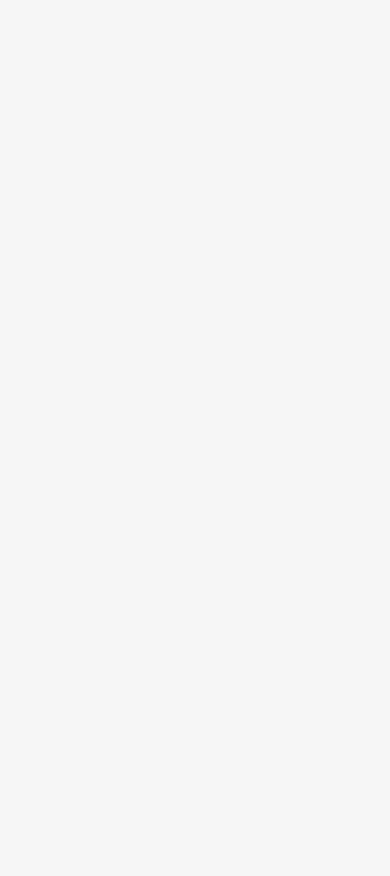
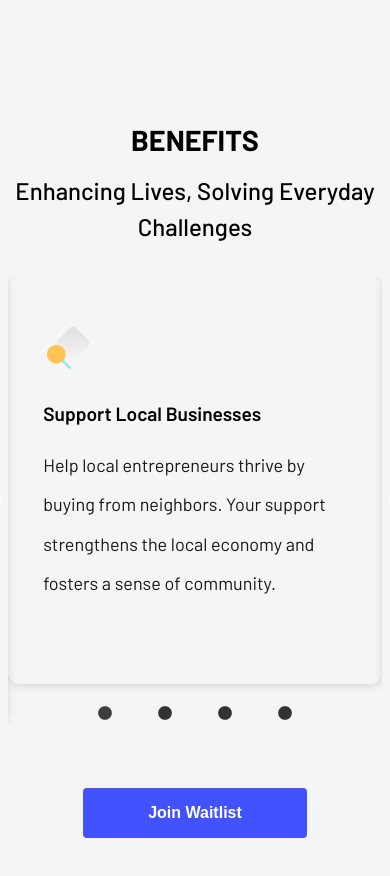
Before and after one commit to Zavi254/Jirani-Connect, a React (Vite) app: page / in a window 390 px wide. Shown: the part 3745-4621 px from the top of the page. Before the commit the page ends 3867 px from the top, so only its background shows below. Built offline with nearby package versions, Linux system fonts and the light colour scheme.

Commit message:
Partial benefits section implemented for the mobile devices

```diff
--- a/package.json
+++ b/package.json
@@ -11,7 +11,9 @@
   },
   "dependencies": {
     "react": "^18.3.1",
-    "react-dom": "^18.3.1"
+    "react-dom": "^18.3.1",
+    "react-slick": "^0.30.2",
+    "slick-carousel": "^1.8.1"
   },
   "devDependencies": {
     "@types/react": "^18.3.3",
--- a/src/App.jsx
+++ b/src/App.jsx
@@ -1,3 +1,4 @@
+import Benefits from "./components/Benefits";
 import Discover from "./components/Discover";
 import Header from "./components/Header";
 import HeroSection from "./components/HeroSection";
@@ -10,6 +11,7 @@ function App() {
       <HeroSection />
       <Discover />
       <HowItWorks />
+      <Benefits />
     </div>
   );
 }
--- /dev/null
+++ b/src/components/Benefits.jsx
@@ -0,0 +1,44 @@
+import { useState } from "react";
+import Slider from "react-slick";
+import "slick-carousel/slick/slick.css";
+import "slick-carousel/slick/slick-theme.css";
+import "../styles/Benefits.css";
+import data from "../data/data.json";
+
+const Benefits = () => {
+  const [currentSlide, setCurrentSlide] = useState(0);
+
+  const settings = {
+    dots: true,
+    infinite: true,
+    speed: 500,
+    slidesToShow: 1,
+    slidesToScroll: 1,
+    afterChange: (current) => setCurrentSlide(current),
+  };
+
+  return (
+    <section id="benefits">
+      <h2 className="benefits-headline">{data.benefits.title}</h2>
+      <p className="benefits-subheadline"> {data.benefits.sub_headline}</p>
+      <div className="benefits-cards-container">
+        <Slider {...settings}>
+          {data.benefits.cards.map((card, index) => (
+            <div key={index} className="benefit-card">
+              <img
+                src={card.image.src}
+                alt={card.image.alt}
+                className="benefit-icon"
+              />
+              <p className="benefit-card-title">{card.title}</p>
+              <p className="benefit-card-description">{card.description}</p>
+            </div>
+          ))}
+        </Slider>
+      </div>
+      <button className="benefit-btn">Join Waitlist</button>
+    </section>
+  );
+};
+
+export default Benefits;
--- a/src/components/HowItWorks.jsx
+++ b/src/components/HowItWorks.jsx
@@ -8,7 +8,7 @@ const HowItWorks = () => {
     <section id="how-it-works" data-aos="fade-up">
       <h2 className="how-it-works-title">{title}</h2>
       {cards.map((card, index) => (
-        <div className="how-it-works-card-container">
+        <div key={index} className="how-it-works-card-container">
           <h3>{card.title}</h3>
           <div className="how-it-works-card" data-aos="flip-right">
             <div className="how-it-works-card-image-container">
--- a/src/data/data.json
+++ b/src/data/data.json
@@ -48,5 +48,43 @@
                 "description": "Engage with other residents  who are interested in what you offer. Facilitate transactions and build lasting relationships with your customers."
             }
         ]
+    },
+    "benefits": {
+        "title": "BENEFITS",
+        "sub_headline": " Enhancing Lives, Solving Everyday Challenges",
+        "cards": [
+            {
+                "title": "Support Local Businesses",
+                "image": {
+                    "src": "/assets/images/benefits/benefit-icon.svg",
+                    "alt": "benefit icon"
+                },
+                "description": "Help local entrepreneurs thrive by buying from neighbors. Your support strengthens the local economy and fosters a sense of community."
+            },
+            {
+                "title": "Convenient Access",
+                "image": {
+                    "src": "/assets/images/benefits/benefit-icon.svg",
+                    "alt": "benefit icon"
+                },
+                "description": "Easily find and purchase goods and services from trusted neighbors. Enjoy the convenience of local shopping without the hassle of traveling far."
+            },
+            {
+                "title": "Grow Your Business Locally",
+                "image": {
+                    "src": "/assets/images/benefits/benefit-icon.svg",
+                    "alt": "benefit icon"
+                },
+                "description": "Expand your customer base within the community. Gain valuable exposure and increase sales by connecting with neighbors who value your offerings."
+            },
+            {
+                "title": "Build Stronger Relationships",
+                "image": {
+                    "src": "/assets/images/benefits/benefit-icon.svg",
+                    "alt": "benefit icon"
+                },
+                "description": "Strengthen connections with neighbors through mutual support. Building strong relationships enhances trust and creates a friendly, supportive environment."
+            }
+        ]
     }
 }
--- a/src/index.css
+++ b/src/index.css
@@ -2,6 +2,7 @@
 @import "../src/styles/Header.css";
 @import "../src/styles/Discover.css";
 @import "../src/styles/HowItWorks.css";
+@import "../src/styles/Benefits.css";
 @import '../src/styles/Responsive.css';
 
 * {
--- /dev/null
+++ b/src/styles/Benefits.css
@@ -0,0 +1,69 @@
+#benefits {
+  padding-bottom: 60px;
+}
+.benefits-headline {
+  font-size: 1.8rem;
+  text-align: center;
+}
+.benefits-subheadline {
+  font-size: 1.5rem;
+  font-weight: 500;
+  line-height: 1.5;
+  margin: 1rem auto;
+  text-align: center;
+}
+.benefit-card {
+  /* padding: 3rem 2.2rem; */
+  padding: 3rem 2.2rem 5rem 2.2rem;
+  /* margin-right: 2rem; */
+  border-radius: 12px;
+  box-shadow: rgba(99, 99, 99, 0.2) 0px 2px 8px 0px;
+}
+
+.benefit-icon {
+  margin-bottom: 1.8rem;
+}
+.benefit-card-title {
+  margin-bottom: 1.3rem;
+  font-weight: 600;
+  font-size: 1.2rem;
+}
+.benefit-card-description {
+  font-size: 1.125rem;
+  line-height: 2.2;
+  color: #18181d;
+}
+.benefits-cards-container {
+  position: relative;
+  width: 100%;
+  /* display: flex; */
+  /* gap: 2rem; */
+  max-width: 800px;
+  margin: 2rem auto;
+}
+.benefit-btn {
+  background-color: #4352ff;
+  border: none;
+  padding: 1rem 2rem;
+  border-radius: 4px;
+  font-size: 1rem;
+  color: #fff;
+  font-weight: 600;
+  width: 60%;
+  margin: 4rem auto;
+  display: block;
+}
+.slick-dots {
+  bottom: 0;
+}
+.slick-dots li {
+  margin: 0 20px;
+}
+.slick-dots li button::before {
+  font-size: 16px;
+  color: #333;
+  opacity: 1;
+}
+.slick-dots li.slick-active button:before {
+  color: #000;
+}
```
Also changed, not shown: 1 other file (tests, documents, lock files or other folders).
